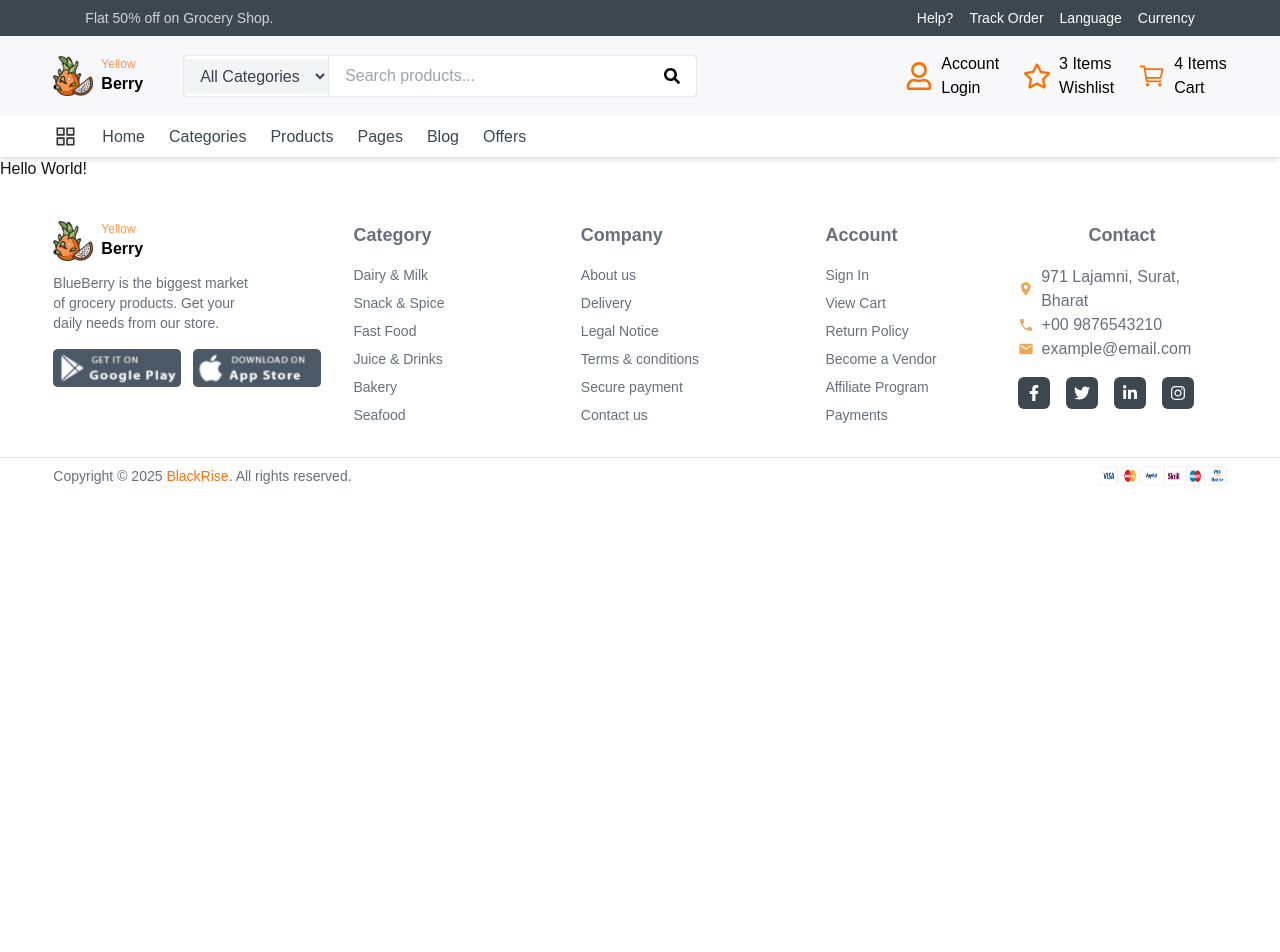
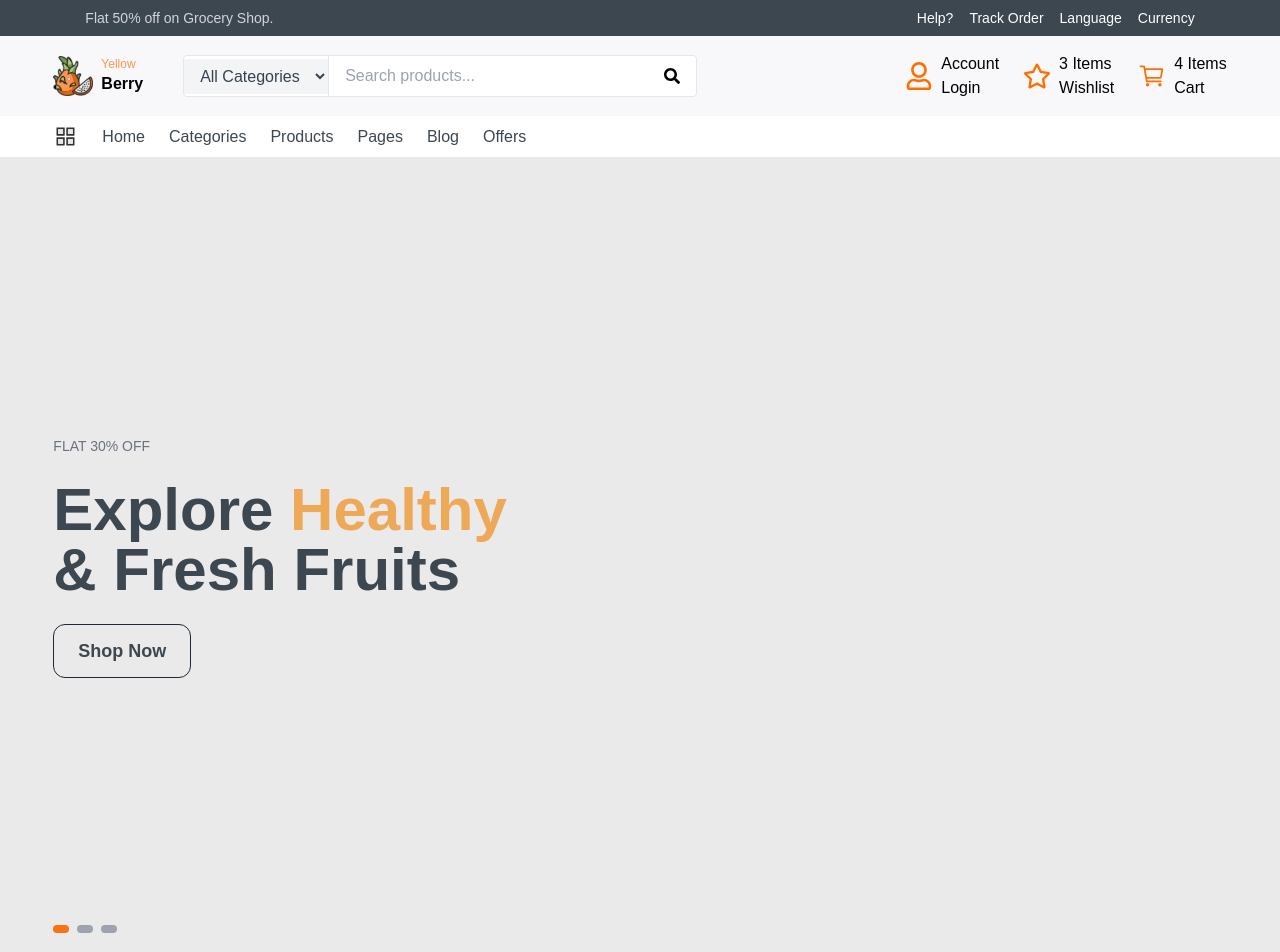
Before and after one commit to mahdihasan333/yelloberry-grocery-shop, a Next.js app: page / in a window 1280 px wide. Shown: the top 952 px of the page. Before the commit the page ends 800 px from the top, so only its background shows below. Built offline with nearby package versions, Linux system fonts and the light colour scheme.

Commit message:
added banner section

```diff
--- a/package.json
+++ b/package.json
@@ -9,6 +9,7 @@
     "lint": "next lint"
   },
   "dependencies": {
+    "motion": "^12.4.7",
     "next": "15.1.7",
     "react": "^19.0.0",
     "react-dom": "^19.0.0",
--- /dev/null
+++ b/src/app/components/Banner.jsx
@@ -0,0 +1,39 @@
+'use client';
+
+import { motion } from 'framer-motion';
+
+const Banner = () => {
+    return (
+        <section className="relative flex items-center justify-start h-screen bg-[#eaeaea]">
+            <div className='w-11/12 flex justify-start mx-auto text-[#3d4750]'>
+                <div className="space-y-6">
+                    <p className="text-sm text-gray-500 uppercase">Flat 30% off</p>
+                    <motion.h2
+                        initial={{ opacity: 0, y: 20 }}
+                        animate={{ opacity: 1, y: 0 }}
+                        transition={{ duration: 0.8 }}
+                        className="text-4xl leading-normal md:text-6xl font-bold "
+                    >
+                        Explore <span className="text-[#eda957]">Healthy</span> <br /> & Fresh Fruits
+                    </motion.h2>
+                    <button className="mt-6 px-6 py-3 text-lg font-semibold  border border-gray-800 rounded-xl hover:bg-gray-800 hover:text-white transition">
+                        Shop Now
+                    </button>
+                </div>
+
+
+
+
+
+                {/* Bottom Indicator */}
+                <div className="absolute bottom-6 flex space-x-2">
+                    <span className="w-4 h-2 bg-orange-500 rounded"></span>
+                    <span className="w-4 h-2 bg-gray-400 rounded"></span>
+                    <span className="w-4 h-2 bg-gray-400 rounded"></span>
+                </div>
+            </div>
+        </section>
+    );
+};
+
+export default Banner;
--- a/src/app/page.js
+++ b/src/app/page.js
@@ -1,9 +1,10 @@
 import Image from "next/image";
+import Banner from "./components/Banner";
 
 export default function Home() {
   return (
     <div>
-      <h1>Hello World!</h1>
+      <Banner/>
     </div>
   );
 }
```
Also changed, not shown: 1 other file (tests, documents, lock files or other folders).
